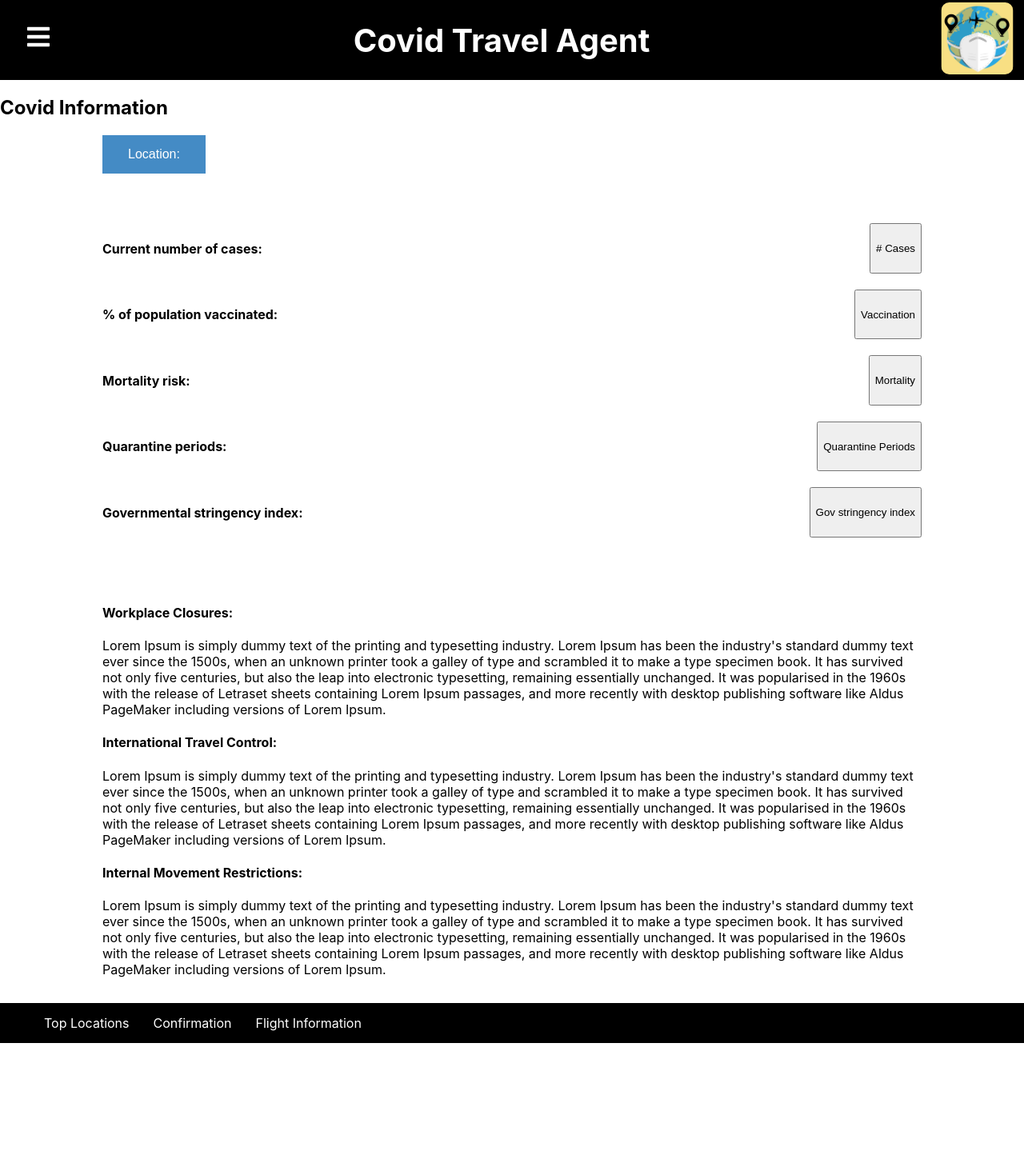
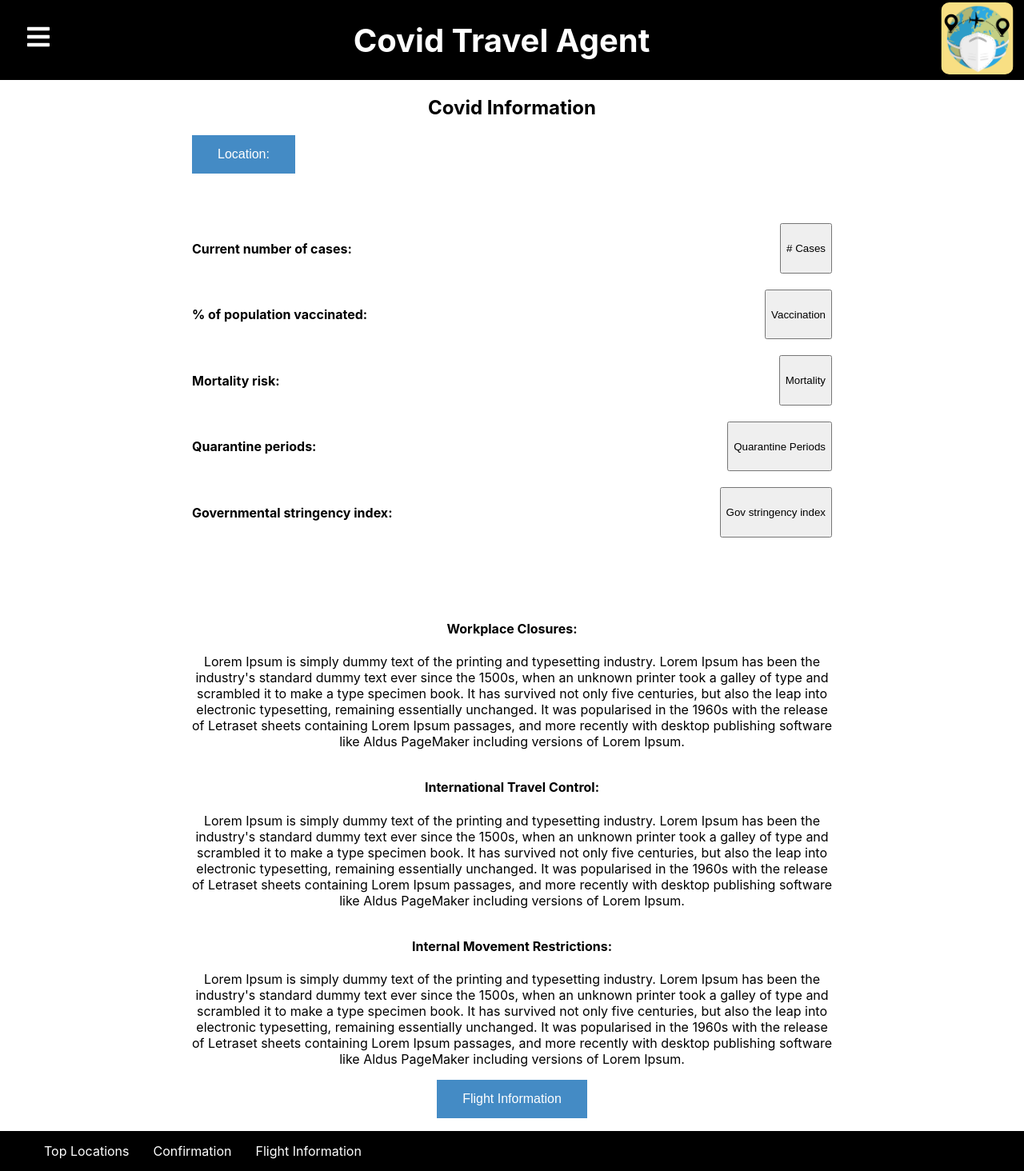
Before and after one commit to mayabackup/project-setup-team-tacoma-foreground, a React (Create React App) app in the folder front-end/: page /covid_info in a window 1280 px wide. Shown: the top 1464 px of the page at 80% size. Before the commit the page ends 1304 px from the top, so only its background shows below. Built offline with nearby package versions, Linux system fonts and the light colour scheme.

Commit message:
CSS flexbox, minor covid_info updates and fixes

```diff
--- a/front-end/src/covid_info.css
+++ b/front-end/src/covid_info.css
@@ -1,11 +1,24 @@
-h2 {
+.flex-container {
+    display: flex;
+}
+#covid_info h2 {
     text-align: center;
 }
 #to_from {
     display: flex;
-    width: 80%;
+    width: 100%;
     margin: auto;
     justify-content: space-between;
+}
+.button {
+    background-color: #448bc5;
+    border: none;
+    color: white;
+    font-size: 16px;
+    padding: 15px 32px;
+    text-align: center;
+    text-decoration: none;
+    display: inline-block;
 }
 #nav {
     background-color: black;
--- a/front-end/src/covid_info.js
+++ b/front-end/src/covid_info.js
@@ -16,7 +16,6 @@ const CovidInfo = ({ props }) => {
     let name = localStorage.getItem('name');
     let email = localStorage.getItem('email');
     let destination = localStorage.getItem('destination');
-    let destination_score = 100;
     let travel_date = localStorage.getItem('travel_date');
     let return_date = localStorage.getItem('return_date');
 
@@ -54,12 +53,18 @@ const CovidInfo = ({ props }) => {
     //flight counter
     let count = 1;
 
+    //function
+    function FlightInfo() {
+        window.open("./flight_info","_self")
+    }
+
     //page output HTML
     return (
-        <div>
+        <div id="covid_info">
+            <div className="flex-container">
                 <h2>Covid Information</h2>
                 <div id = "to_from">
-                <button className="button">Location: {location}</button>
+                    <button className="button">Location: {destination}</button>
                 </div>
                 <div id = "to_sort">
                     <h4>                                </h4>
@@ -99,6 +104,8 @@ const CovidInfo = ({ props }) => {
                     <h4> Internal Movement Restrictions:</h4>
                     <p>Lorem Ipsum is simply dummy text of the printing and typesetting industry. Lorem Ipsum has been the industry's standard dummy text ever since the 1500s, when an unknown printer took a galley of type and scrambled it to make a type specimen book. It has survived not only five centuries, but also the leap into electronic typesetting, remaining essentially unchanged. It was popularised in the 1960s with the release of Letraset sheets containing Lorem Ipsum passages, and more recently with desktop publishing software like Aldus PageMaker including versions of Lorem Ipsum.</p>
                 </div>
+                <button button onClick={e => FlightInfo(props)} className="button">Flight Information</button>
+            </div>
             <div>
                 <ul id="nav">
                     <li><a href="./top_locations">Top Locations</a></li>
--- a/front-end/src/flight.css
+++ b/front-end/src/flight.css
@@ -1,5 +1,5 @@
  .flight_format {
-    width: 80%;
+    width: 100%;
     border: 2px solid black;
     margin-left: auto;
     margin-right: auto;
--- a/front-end/src/flight_info.css
+++ b/front-end/src/flight_info.css
@@ -1,7 +1,5 @@
 .flex-container {
     display: flex;
-    flex: 0 0 100%;
-    flex-wrap: wrap;
 }
 #flight_info h2 {
     text-align: center;
@@ -12,7 +10,7 @@
 }
 #to_from {
     display: flex;
-    width: 80%;
+    width: 100%;
     margin: auto;
     justify-content: space-between;
 }
@@ -27,7 +25,7 @@
     display: inline-block;
 }
 #travel_req {
-    width: 80%;
+    width: 100%;
     margin: auto;
 }
 #space {
--- a/front-end/src/location.css
+++ b/front-end/src/location.css
@@ -1,5 +1,5 @@
 .location_format {
-    width: 80%;
+    width: 100%;
     border: 2px solid black;
     overflow: hidden;
     margin-left: auto;
--- a/front-end/src/top_locations.css
+++ b/front-end/src/top_locations.css
@@ -1,15 +1,12 @@
 .flex-container {
     display: flex;
-    flex-shrink: 0;
-    flex-grow: 1;
-    flex-wrap: wrap;
 }
 #top_locations h2 {
     text-align: center;
 }
 #to_sort {
     display: flex;
-    width: 80%;
+    width: 100%;
     margin-left: auto;
     margin-right: auto;
     margin-bottom: 20px;
```
Lines whose indentation alone changed are shown as unchanged.
